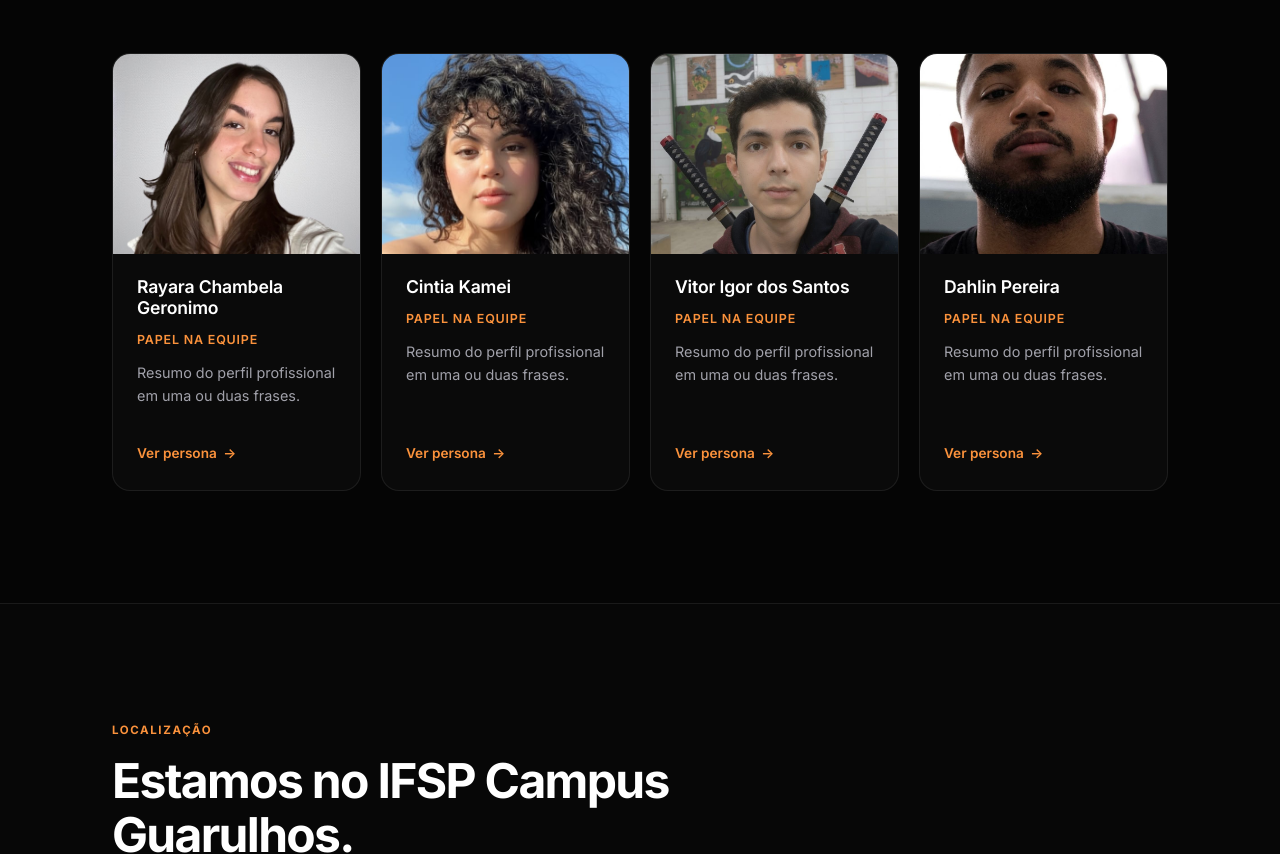
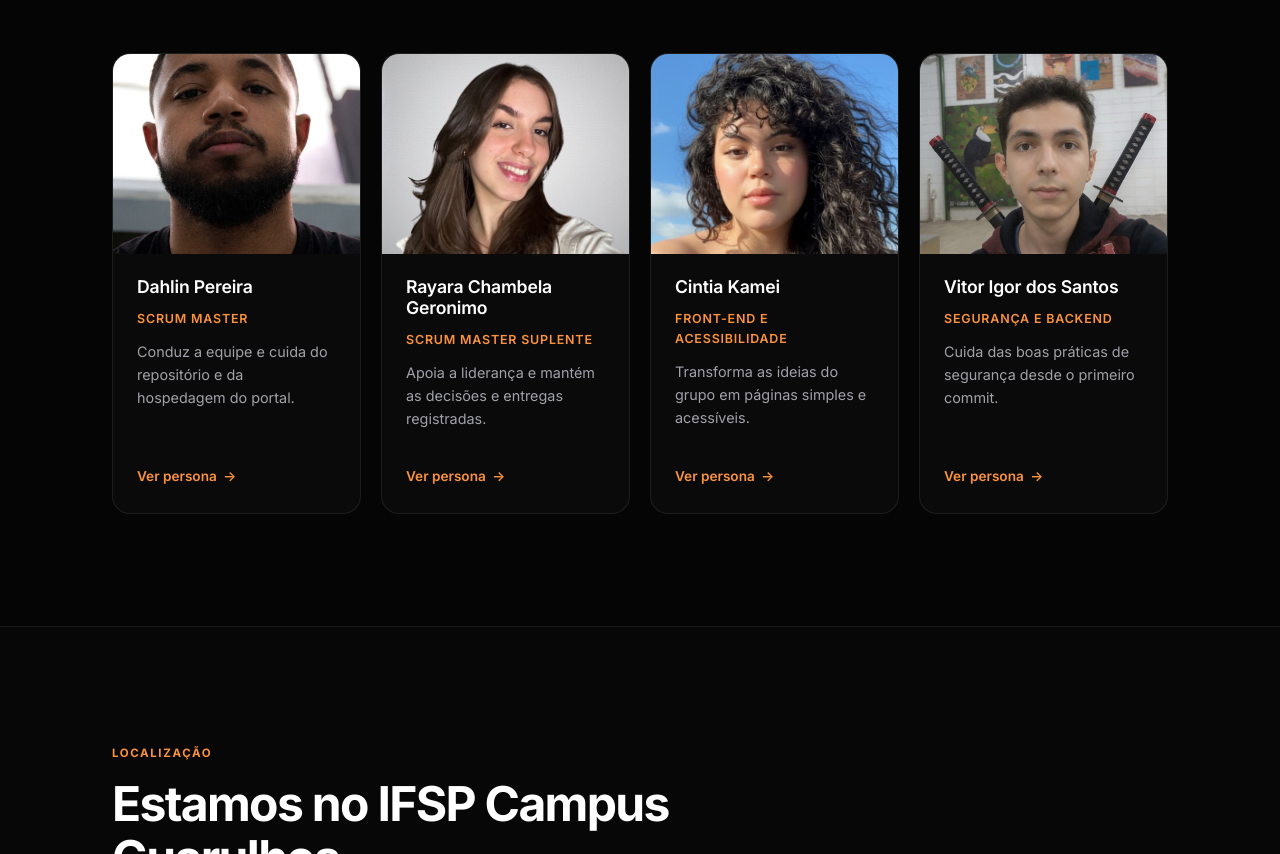
Before and after one commit to dahlinpereira/bnk-appsec, a plain HTML site: page index.html in a window 1280 px wide. Shown: the part 3215-4069 px from the top of the page. Drawn offline with nearby package versions, Linux system fonts and the light colour scheme.

Commit message:
fix: team order (Scrum Master first), real roles, refreshed hero mosaic, cache-bust JS

```diff
--- a/index.html
+++ b/index.html
@@ -209,44 +209,44 @@
                     </p>
                 </div>
 
-                <!-- Um card por integrante. Para adicionar alguém, copie um <a class="persona-card"> inteiro. -->
+                <!-- Ordem: Scrum Master, Scrum Master suplente, Cintia e Vitor -->
                 <div class="persona-grid">
                     <a class="persona-card slide-up delay-1" href="personas.html#integrante-1">
-                        <img src="assets/img/equipe/rayara-chambela-geronimo.jpg" alt="Foto de Rayara Chambela Geronimo" width="200" height="200" loading="lazy">
+                        <img src="assets/img/equipe/Dahlin-Pereira.jpeg" alt="Foto de Dahlin Pereira" width="200" height="200" loading="lazy">
                         <div class="persona-info">
-                            <h3>Rayara Chambela Geronimo</h3>
-                            <p class="persona-role">Papel na equipe</p>
-                            <p>Resumo do perfil profissional em uma ou duas frases.</p>
+                            <h3>Dahlin Pereira</h3>
+                            <p class="persona-role">Scrum Master</p>
+                            <p>Conduz a equipe e cuida do repositório e da hospedagem do portal.</p>
                             <span class="card-link">Ver persona <span aria-hidden="true">→</span></span>
                         </div>
                     </a>
 
                     <a class="persona-card slide-up delay-2" href="personas.html#integrante-2">
-                        <img src="assets/img/equipe/cintia-kamei.jpg" alt="Foto de Cintia Kamei" width="200" height="200" loading="lazy">
+                        <img src="assets/img/equipe/rayara-chambela-geronimo.jpg" alt="Foto de Rayara Chambela Geronimo" width="200" height="200" loading="lazy">
                         <div class="persona-info">
-                            <h3>Cintia Kamei</h3>
-                            <p class="persona-role">Papel na equipe</p>
-                            <p>Resumo do perfil profissional em uma ou duas frases.</p>
+                            <h3>Rayara Chambela Geronimo</h3>
+                            <p class="persona-role">Scrum Master suplente</p>
+                            <p>Apoia a liderança e mantém as decisões e entregas registradas.</p>
                             <span class="card-link">Ver persona <span aria-hidden="true">→</span></span>
                         </div>
                     </a>
 
                     <a class="persona-card slide-up delay-3" href="personas.html#integrante-3">
-                        <img src="assets/img/equipe/Vitor-Igor-dos-Santos.jpeg" alt="Foto de Vitor Igor dos Santos" width="200" height="200" loading="lazy">
+                        <img src="assets/img/equipe/cintia-kamei.jpg" alt="Foto de Cintia Kamei" width="200" height="200" loading="lazy">
                         <div class="persona-info">
-                            <h3>Vitor Igor dos Santos</h3>
-                            <p class="persona-role">Papel na equipe</p>
-                            <p>Resumo do perfil profissional em uma ou duas frases.</p>
+                            <h3>Cintia Kamei</h3>
+                            <p class="persona-role">Front-end e Acessibilidade</p>
+                            <p>Transforma as ideias do grupo em páginas simples e acessíveis.</p>
                             <span class="card-link">Ver persona <span aria-hidden="true">→</span></span>
                         </div>
                     </a>
 
                     <a class="persona-card slide-up delay-4" href="personas.html#integrante-4">
-                        <img src="assets/img/equipe/Dahlin-Pereira.jpeg" alt="Foto de Dahlin-Pereira" width="200" height="200" loading="lazy">
+                        <img src="assets/img/equipe/Vitor-Igor-dos-Santos.jpeg" alt="Foto de Vitor Igor dos Santos" width="200" height="200" loading="lazy">
                         <div class="persona-info">
-                            <h3>Dahlin Pereira</h3>
-                            <p class="persona-role">Papel na equipe</p>
-                            <p>Resumo do perfil profissional em uma ou duas frases.</p>
+                            <h3>Vitor Igor dos Santos</h3>
+                            <p class="persona-role">Segurança e Backend</p>
+                            <p>Cuida das boas práticas de segurança desde o primeiro commit.</p>
                             <span class="card-link">Ver persona <span aria-hidden="true">→</span></span>
                         </div>
                     </a>
@@ -632,6 +632,6 @@
     </footer>
 
     <script src="https://cdn.jsdelivr.net/npm/bootstrap@5.3.3/dist/js/bootstrap.bundle.min.js"></script>
-    <script src="js/script.js"></script>
+    <script src="js/script.js?v=3"></script>
 </body>
 </html>
```
Also changed, not shown: contato.html (+1 -1 lines), personas.html (+54 -54 lines), quem-somos.html (+1 -1 lines), assets/img/equipe-ifsp.jpg.
